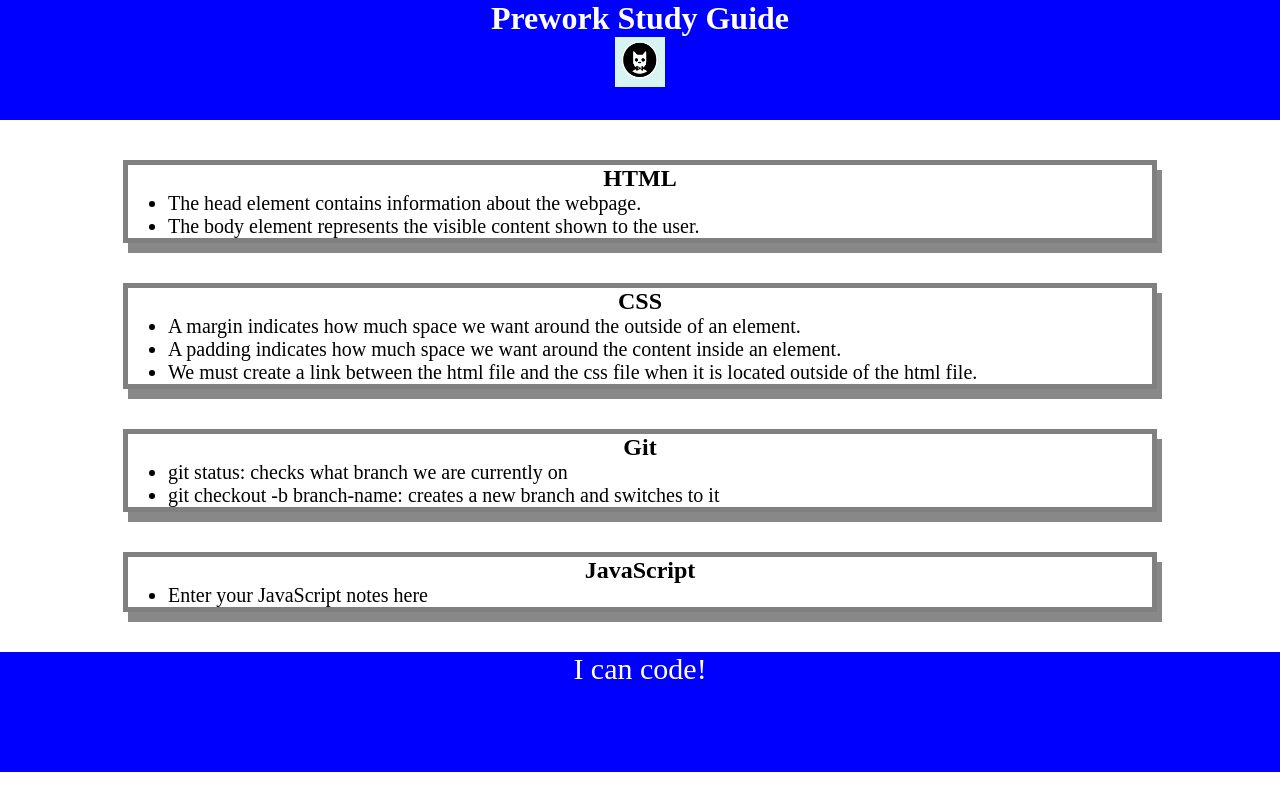
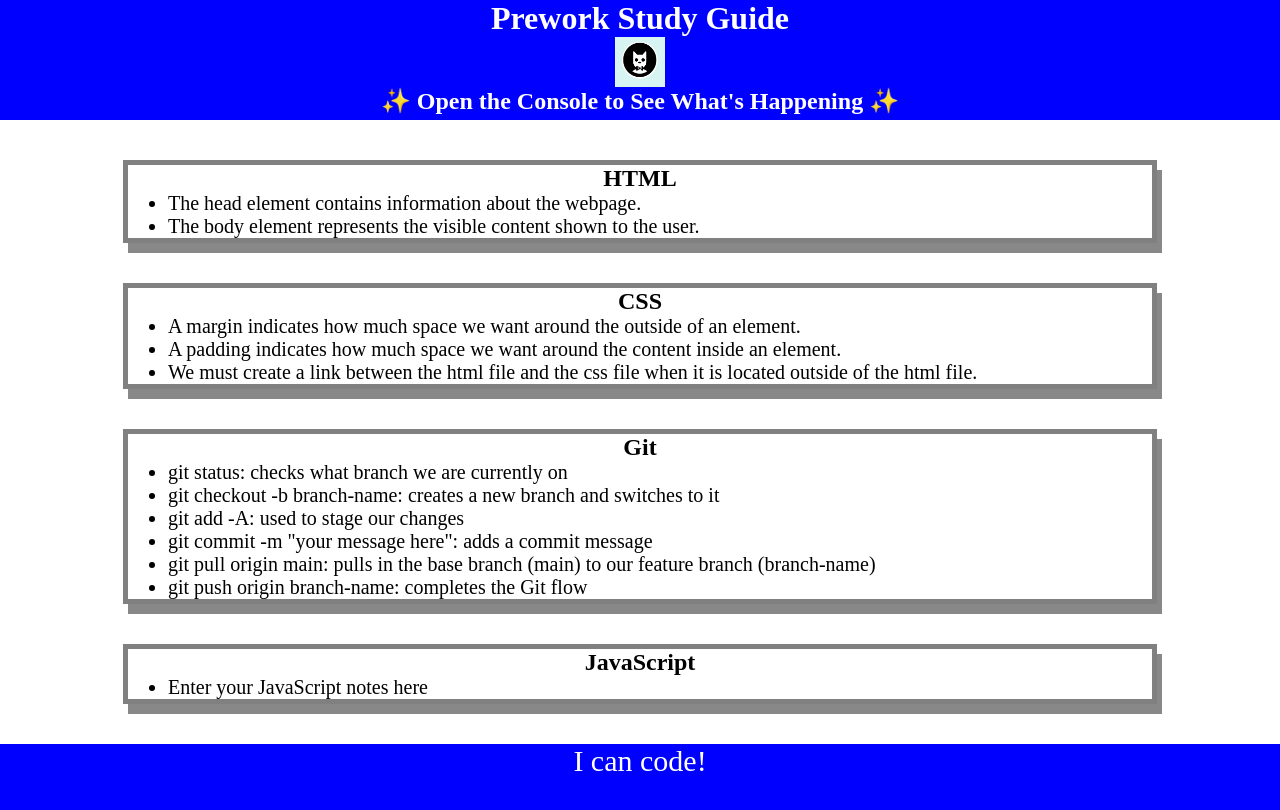
Before and after one commit to kittykatt210/prework-study-guide, a plain HTML site: page index.html in a window 1280 px wide. Drawn offline with Linux system fonts and the light colour scheme.

Commit message:
added javascript file

```diff
--- /dev/null
+++ b/assets/script.js
@@ -0,0 +1,19 @@
+var topics = ['HTML', 'CSS', 'Git', 'JavaScript'];
+
+for(x = 0; x < topics.length; x++){
+    console.log(topics[x]);
+}
+
+/*
+if (topics == 'HTML') {
+    console.log("Let's study HTML!");
+} else if (topics == 'CSS') {
+    console.log("Let's study CSS!");
+} else if (topics == 'Git') {
+    console.log("Let's study Git!");
+} else if (topics == 'JavaScript') {
+    console.log("Let's study JavaScript!");
+} else {
+    console.log("Please try again!");
+}
+*/
--- a/index.html
+++ b/index.html
@@ -11,6 +11,7 @@
     <header id="top">
       <h1>Prework Study Guide</h1>
       <img src="./assets/bowtie-cat.png" alt="Profile image of cat wearing a bow tie." />
+      <h2>✨ Open the Console to See What's Happening ✨</h2>
     </header>
     <main>
       <section class="card" id="html-section">
@@ -35,6 +36,10 @@
         <ul>
           <li>git status: checks what branch we are currently on</li>
           <li>git checkout -b branch-name: creates a new branch and switches to it</li>
+          <li>git add -A: used to stage our changes</li>
+          <li>git commit -m "your message here": adds a commit message</li>
+          <li>git pull origin main: pulls in the base branch (main) to our feature branch (branch-name)</li>
+          <li>git push origin branch-name: completes the Git flow</li>
         </ul>
       </section>
 
@@ -49,5 +54,8 @@
     <footer>
       <p>I can code!</p>
     </footer>
+
+    <script src="./assets/script.js"></script>
+
   </body>
 </html>
```
